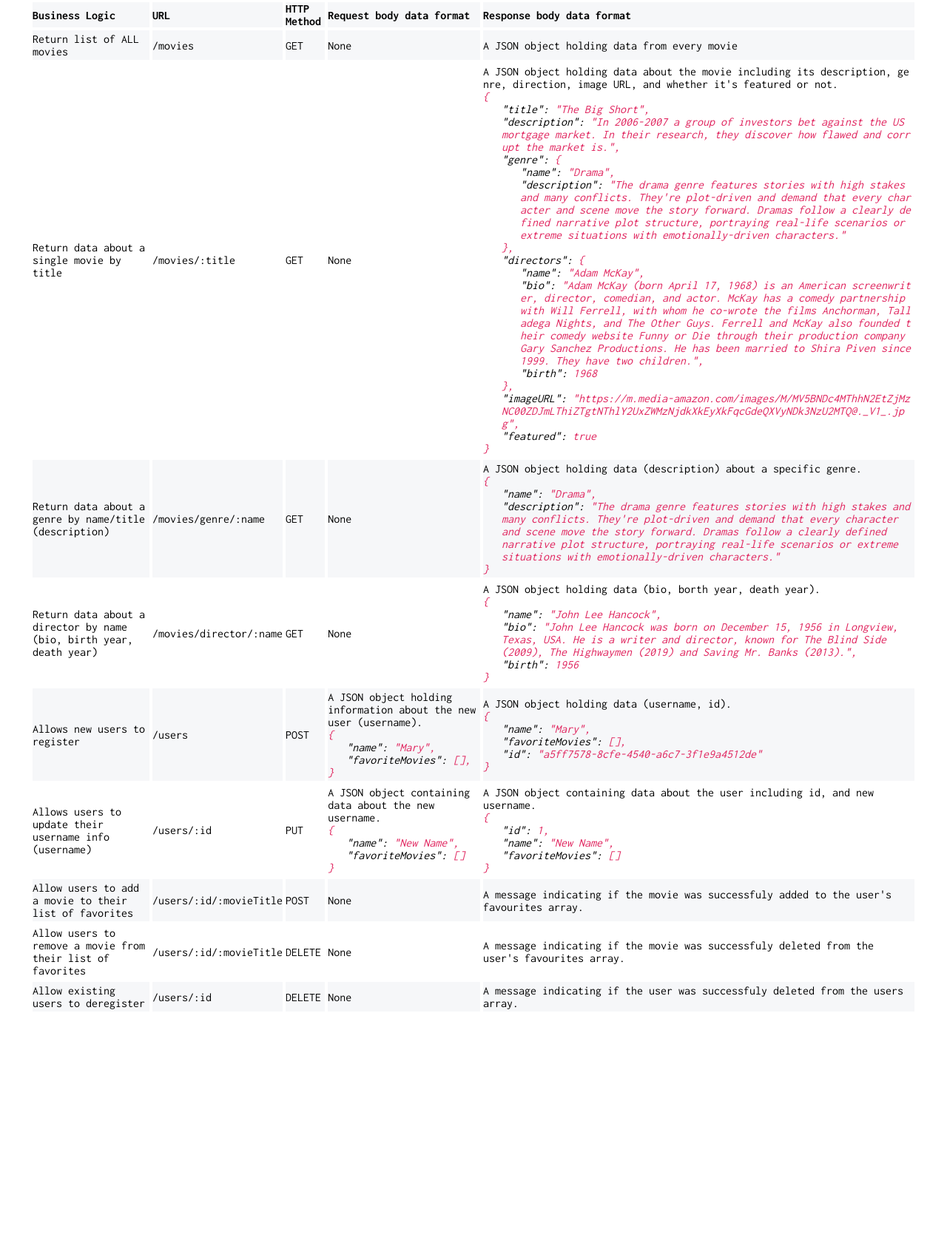
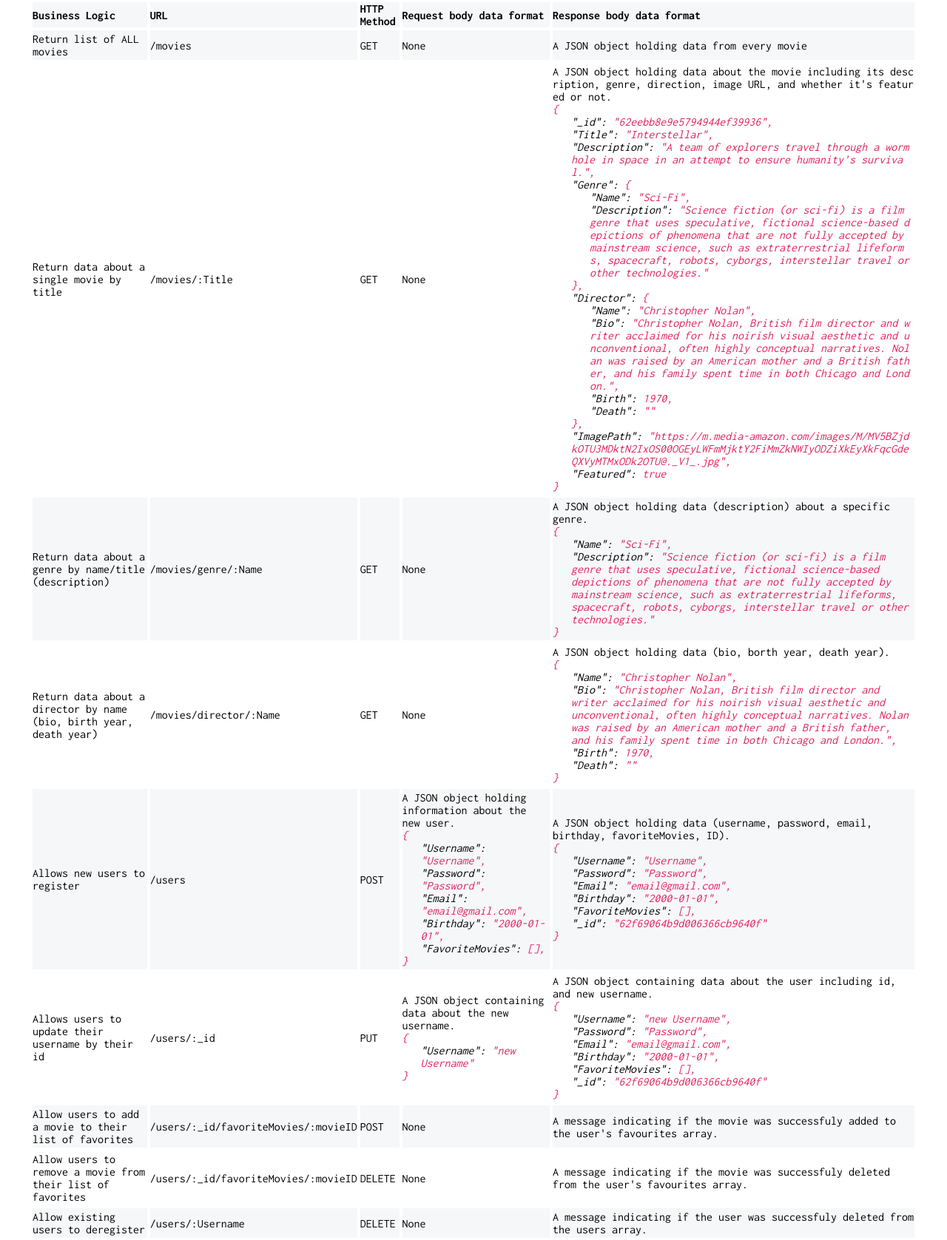
Before and after one commit to ethangalva/movie-api, a website: page public/documentation.html in a window 1280 px wide. Shown: the part 155-1832 px from the top of the page at 74% size. Before the commit the page ends 1567 px from the top, so only its background shows below. Drawn offline with Linux system fonts and the light colour scheme.

Commit message:
+Fixed API endpoints/Updated Documentation

```diff
--- a/public/documentation.html
+++ b/public/documentation.html
@@ -40,51 +40,54 @@
                 </tr>
                 <tr class="even">
                     <th>Return data about a single movie by title</th>
-                    <th>/movies/:title</th>
+                    <th>/movies/:Title</th>
                     <th>GET</th>
                     <th>None</th>
                     <th class="th-big">A JSON object holding data about the movie including its description, genre, direction, image URL, and whether it's featured or not.<br>
                         <span class="json" id="json"></span>
                         <p class="json">{</p>
-                        <p class="json indent"><span class="json-dark">"title":</span> "The Big Short",</p>
-                        <p class="json indent"><span class="json-dark">"description":</span> "In 2006-2007 a group of investors bet against the US mortgage market. In their research, they discover how flawed and corrupt the market is.",</p>
-                        <p class="json indent"><span class="json-dark">"genre":</span> {</p>
-                        <p class="json indent-2"><span class="json-dark">"name":</span> "Drama",</p>
-                        <p class="json indent-2"><span class="json-dark">"description":</span> "The drama genre features stories with high stakes and many conflicts. They're plot-driven and demand that every character and scene move the story forward. Dramas follow a clearly defined narrative plot structure, portraying real-life scenarios or extreme situations with emotionally-driven characters."</p>
+                        <p class="json indent"><span class="json-dark">"_id":</span> "62eebb8e9e5794944ef39936",</p>
+                        <p class="json indent"><span class="json-dark">"Title":</span> "Interstellar",</p>
+                        <p class="json indent"><span class="json-dark">"Description":</span> "A team of explorers travel through a wormhole in space in an attempt to ensure humanity's survival.",</p>
+                        <p class="json indent"><span class="json-dark">"Genre":</span> {</p>
+                        <p class="json indent-2"><span class="json-dark">"Name":</span> "Sci-Fi",</p>
+                        <p class="json indent-2"><span class="json-dark">"Description":</span> "Science fiction (or sci-fi) is a film genre that uses speculative, fictional science-based depictions of phenomena that are not fully accepted by mainstream science, such as extraterrestrial lifeforms, spacecraft, robots, cyborgs, interstellar travel or other technologies."</p>
                         <p class="json indent">},</p>
-                        <p class="json indent"><span class="json-dark">"directors":</span> {</p>
-                        <p class="json indent-2"><span class="json-dark">"name":</span> "Adam McKay",</p>
-                        <p class="json indent-2"><span class="json-dark">"bio":</span> "Adam McKay (born April 17, 1968) is an American screenwriter, director, comedian, and actor. McKay has a comedy partnership with Will Ferrell, with whom he co-wrote the films Anchorman, Talladega Nights, and The Other Guys. Ferrell and McKay also founded their comedy website Funny or Die through their production company Gary Sanchez Productions. He has been married to Shira Piven since 1999. They have two children.",</p>
-                        <p class="json indent-2"><span class="json-dark">"birth":</span> 1968</p>
+                        <p class="json indent"><span class="json-dark">"Director":</span> {</p>
+                        <p class="json indent-2"><span class="json-dark">"Name":</span> "Christopher Nolan",</p>
+                        <p class="json indent-2"><span class="json-dark">"Bio":</span> "Christopher Nolan, British film director and writer acclaimed for his noirish visual aesthetic and unconventional, often highly conceptual narratives. Nolan was raised by an American mother and a British father, and his family spent time in both Chicago and London.",</p>
+                        <p class="json indent-2"><span class="json-dark">"Birth":</span> 1970,</p>
+                        <p class="json indent-2"><span class="json-dark">"Death":</span> ""</p>
                         <p class="json indent">},</p>
-                        <p class="json indent"><span class="json-dark">"imageURL":</span> "https://m.media-amazon.com/images/M/MV5BNDc4MThhN2EtZjMzNC00ZDJmLThiZTgtNThlY2UxZWMzNjdkXkEyXkFqcGdeQXVyNDk3NzU2MTQ@._V1_.jpg",</p>
-                        <p class="json indent"><span class="json-dark">"featured":</span> true</p>
+                        <p class="json indent"><span class="json-dark">"ImagePath":</span> "https://m.media-amazon.com/images/M/MV5BZjdkOTU3MDktN2IxOS00OGEyLWFmMjktY2FiMmZkNWIyODZiXkEyXkFqcGdeQXVyMTMxODk2OTU@._V1_.jpg",</p>
+                        <p class="json indent"><span class="json-dark">"Featured":</span> true</p>
                         <p class="json">}</p>
                     </th>
                 </tr>
                 <tr class="odd">
                     <th>Return data about a genre by name/title (description)</th>
-                    <th>/movies/genre/:name</th>
+                    <th>/movies/genre/:Name</th>
                     <th>GET</th>
                     <th>None</th>
                     <th>A JSON object holding data (description) about a specific genre.<br>
                         <p class="json">{</p>
-                        <p class="json indent"><span class="json-dark">"name":</span> "Drama",</p>
-                        <p class="json indent"><span class="json-dark">"description":</span> "The drama genre features stories with high stakes and many conflicts. They're plot-driven and demand that every character and scene move the story forward. Dramas follow a clearly defined narrative plot structure, portraying real-life scenarios or extreme situations with emotionally-driven characters."</p>
+                        <p class="json indent"><span class="json-dark">"Name":</span> "Sci-Fi",</p>
+                        <p class="json indent"><span class="json-dark">"Description":</span> "Science fiction (or sci-fi) is a film genre that uses speculative, fictional science-based depictions of phenomena that are not fully accepted by mainstream science, such as extraterrestrial lifeforms, spacecraft, robots, cyborgs, interstellar travel or other technologies."</p>
                         <p class="json">}</p>
                     </th>
                 </tr>
                 <tr class="even">
                     <th>Return data about a director by name (bio, birth year, death year)</th>
-                    <th>/movies/director/:name</th>
+                    <th>/movies/director/:Name</th>
                     <th>GET</th>
                     <th>None</th>
                     <th>A JSON object holding data (bio, borth year, death year).<br>
                         <span class="json-dark"></span>
                         <p class="json">{</p>
-                        <p class="json indent"><span class="json-dark">"name":</span> "John Lee Hancock",</p>
-                        <p class="json indent"><span class="json-dark">"bio":</span> "John Lee Hancock was born on December 15, 1956 in Longview, Texas, USA. He is a writer and director, known for The Blind Side (2009), The Highwaymen (2019) and Saving Mr. Banks (2013).",</p>
-                        <p class="json indent"><span class="json-dark">"birth":</span> 1956</p>
+                        <p class="json indent"><span class="json-dark">"Name":</span> "Christopher Nolan",</p>
+                        <p class="json indent"><span class="json-dark">"Bio":</span> "Christopher Nolan, British film director and writer acclaimed for his noirish visual aesthetic and unconventional, often highly conceptual narratives. Nolan was raised by an American mother and a British father, and his family spent time in both Chicago and London.",</p>
+                        <p class="json indent"><span class="json-dark">"Birth":</span> 1970,</p>
+                        <p class="json indent"><span class="json-dark">"Death":</span> ""</p>
                         <p class="json">}</p>
                     </th>
                 </tr>
@@ -92,55 +95,63 @@
                     <th>Allows new users to register</th>
                     <th>/users</th>
                     <th>POST</th>
-                    <th>A JSON object holding information about the new user (username).<br>
+                    <th>A JSON object holding information about the new user.<br>
                         <p class="json">{</p>
-                        <p class="json indent"><span class="json-dark">"name":</span> "Mary",</p>
-                        <p class="json indent"><span class="json-dark">"favoriteMovies":</span> [],</p>
+                        <p class="json indent"><span class="json-dark">"Username":</span> "Username",</p>
+                        <p class="json indent"><span class="json-dark">"Password":</span> "Password",</p>
+                        <p class="json indent"><span class="json-dark">"Email":</span> "email@gmail.com",</p>
+                        <p class="json indent"><span class="json-dark">"Birthday":</span> "2000-01-01",</p>
+                        <p class="json indent"><span class="json-dark">"FavoriteMovies":</span> [],</p>
                         <p class="json">}</p>
                     </th>
-                    <th>A JSON object holding data (username, id).<br>
+                    <th>A JSON object holding data (username, password, email, birthday, favoriteMovies, ID).<br>
                         <p class="json">{</p>
-                            <p class="json indent"><span class="json-dark">"name":</span> "Mary",</p>
-                            <p class="json indent"><span class="json-dark">"favoriteMovies":</span> [],</p>
-                            <p class="json indent"><span class="json-dark">"id":</span> "a5ff7578-8cfe-4540-a6c7-3f1e9a4512de"</p>
-                            <p class="json">}</p>
+                        <p class="json indent"><span class="json-dark">"Username":</span> "Username",</p>
+                        <p class="json indent"><span class="json-dark">"Password":</span> "Password",</p>
+                        <p class="json indent"><span class="json-dark">"Email":</span> "email@gmail.com",</p>
+                        <p class="json indent"><span class="json-dark">"Birthday":</span> "2000-01-01",</p>
+                        <p class="json indent"><span class="json-dark">"FavoriteMovies":</span> [],</p>
+                        <p class="json indent"><span class="json-dark">"_id":</span> "62f69064b9d006366cb9640f"</p>
+                        <p class="json">}</p>
                     </th>
                 </tr>
                 <tr class="even">
-                    <th>Allows users to update their username info (username)</th>
-                    <th>/users/:id</th>
+                    <th>Allows users to update their username by their id</th>
+                    <th>/users/:_id</th>
                     <th>PUT</th>
                     <th>A JSON object containing data about the new username.<br>
                         <p class="json">{</p>
-                        <p class="json indent"><span class="json-dark">"name":</span> "New Name",</p>
-                        <p class="json indent"><span class="json-dark">"favoriteMovies":</span> []</p>
+                        <p class="json indent"><span class="json-dark">"Username":</span> "new Username"</p>
                         <p class="json">}</p>
                     </th>
                     <th>A JSON object containing data about the user including id, and new username.<br>
                         <p class="json">{</p>
-                        <p class="json indent"><span class="json-dark">"id":</span> 1,</p>
-                        <p class="json indent"><span class="json-dark">"name":</span> "New Name",</p>
-                        <p class="json indent"><span class="json-dark">"favoriteMovies":</span> []</p>
+                        <p class="json indent"><span class="json-dark">"Username":</span> "new Username",</p>
+                        <p class="json indent"><span class="json-dark">"Password":</span> "Password",</p>
+                        <p class="json indent"><span class="json-dark">"Email":</span> "email@gmail.com",</p>
+                        <p class="json indent"><span class="json-dark">"Birthday":</span> "2000-01-01",</p>
+                        <p class="json indent"><span class="json-dark">"FavoriteMovies":</span> [],</p>
+                        <p class="json indent"><span class="json-dark">"_id":</span> "62f69064b9d006366cb9640f"</p>
                         <p class="json">}</p>
                     </th>
                 </tr>
                 <tr class="odd">
                     <th>Allow users to add a movie to their list of favorites</th>
-                    <th>/users/:id/:movieTitle</th>
+                    <th>/users/:_id/favoriteMovies/:movieID</th>
                     <th>POST</th>
                     <th>None</th>
                     <th>A message indicating if the movie was successfuly added to the user's favourites array.</th>
                 </tr>
                 <tr class="even">
                     <th>Allow users to remove a movie from their list of favorites</th>
-                    <th>/users/:id/:movieTitle</th>
+                    <th>/users/:_id/favoriteMovies/:movieID</th>
                     <th>DELETE</th>
                     <th>None</th>
                     <th>A message indicating if the movie was successfuly deleted from the user's favourites array.</th>
                 </tr>
                 <tr class="odd">
                     <th>Allow existing users to deregister</th>
-                    <th>/users/:id</th>
+                    <th>/users/:Username</th>
                     <th>DELETE</th>
                     <th>None</th>
                     <th>A message indicating if the user was successfuly deleted from the users array.</th>
```
Also changed, not shown: index.js (+29 -34 lines), log.txt (+70 -0 lines).
